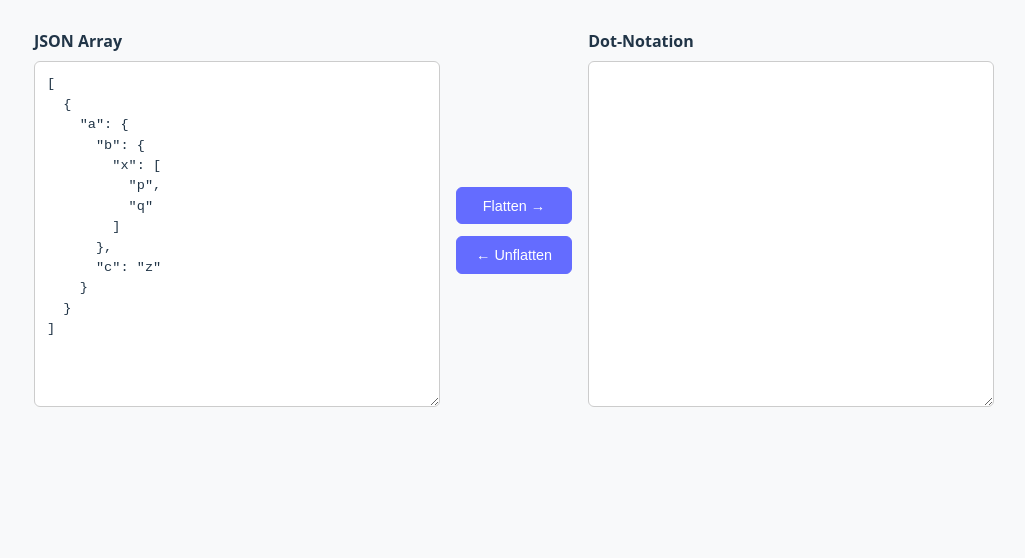
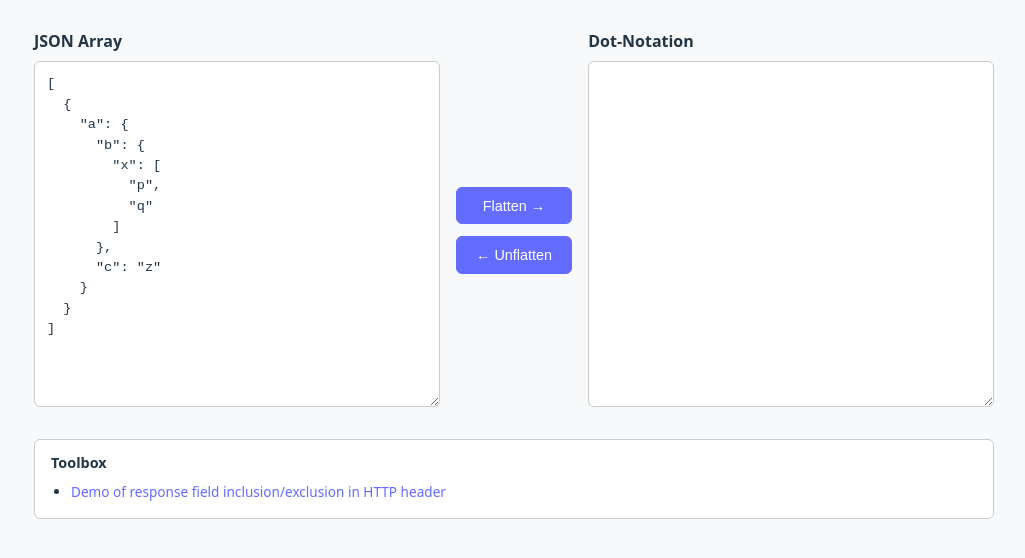
Before and after one commit to rijnb/dot-notation, a website built with Vite: page index.html in a window 1280 px wide. Shown: the part 132-690 px from the top of the page, without its empty margins (126-1151 px from the left). Built offline with nearby package versions, Linux system fonts and the light colour scheme.

Commit message:
Added link

```diff
--- a/index.html
+++ b/index.html
@@ -25,6 +25,12 @@
         </div>
       </div>
       <p id="error" class="error" hidden></p>
+      <div class="toolbox">
+        <h3>Toolbox</h3>
+        <ul>
+          <li><a href="https://api-field-header-ti8qh.ondigitalocean.app" target="_blank" rel="noopener noreferrer">Demo of response field inclusion/exclusion in HTTP header</a></li>
+        </ul>
+      </div>
     </div>
     <script type="module" src="/src/main.js"></script>
   </body>
--- a/src/style.css
+++ b/src/style.css
@@ -108,6 +108,40 @@ h1 {
   font-size: 0.85rem;
 }
 
+.toolbox {
+  margin-top: 2rem;
+  padding: 0.75rem 1rem;
+  border: 1px solid #ccc;
+  border-radius: 6px;
+  background: #fff;
+  text-align: left;
+  font-size: 0.85rem;
+}
+
+.toolbox h3 {
+  margin: 0 0 0.5rem;
+  font-size: 0.9rem;
+  color: #213547;
+}
+
+.toolbox ul {
+  margin: 0;
+  padding-left: 1.25rem;
+}
+
+.toolbox li {
+  margin-bottom: 0.25rem;
+}
+
+.toolbox a {
+  color: #646cff;
+  text-decoration: none;
+}
+
+.toolbox a:hover {
+  text-decoration: underline;
+}
+
 @media (max-width: 640px) {
   .converter {
     flex-direction: column;
```
